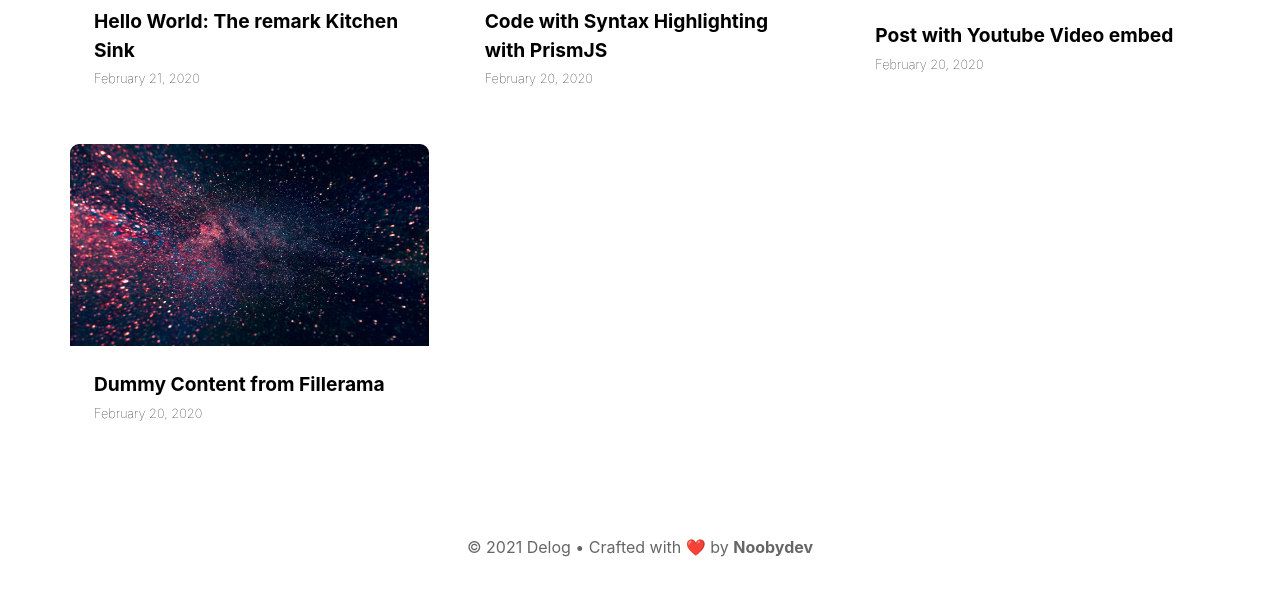
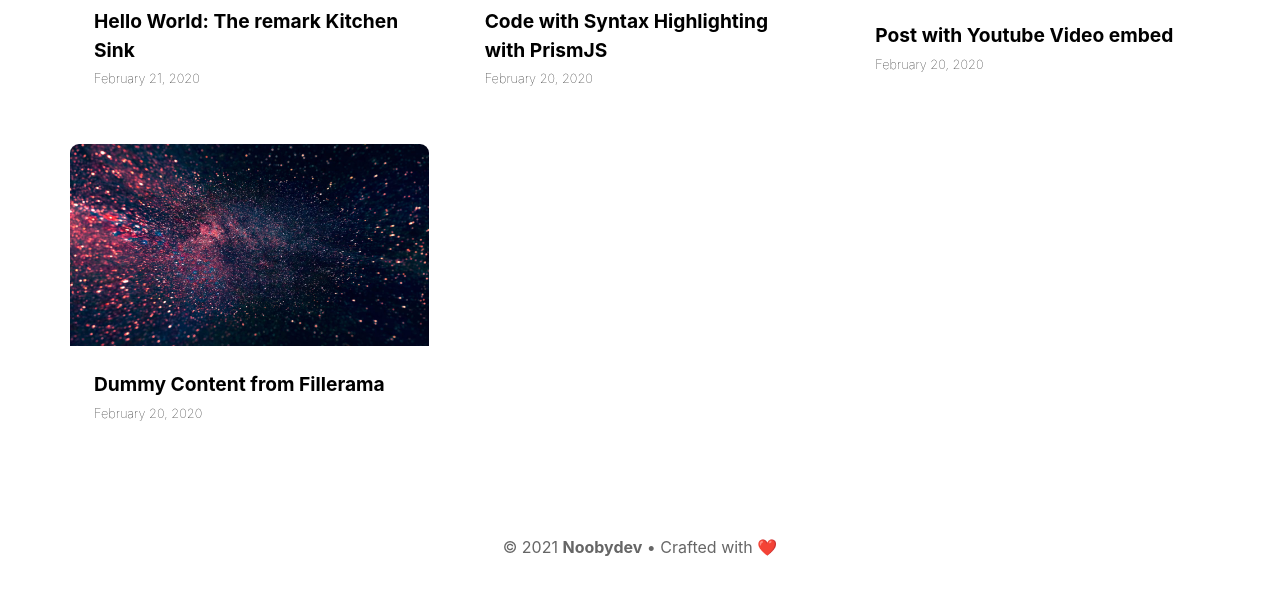
Before and after one commit to dekiakbar/noobydev, a Gatsby site: page / in a window 1280 px wide. Shown: the part 693-1288 px from the top of the page. Built offline with nearby package versions, Linux system fonts and the light colour scheme; Gatsby itself is replaced by a stand-in of ours.

```diff
--- a/src/components/layout.js
+++ b/src/components/layout.js
@@ -25,7 +25,7 @@ export default ({ children }) => {
       </header>
       {children}
       <footer className="site-footer">
-        <p>&copy; {new Date().getFullYear()} Delog &bull; Crafted with <span role="img" aria-label="love">❤️</span> by <Link to="/">{data.site.siteMetadata.title}</Link></p>
+        <p>&copy; {new Date().getFullYear()} <Link to="/">{data.site.siteMetadata.title}</Link> &bull; Crafted with <span role="img" aria-label="love">❤️</span></p>
       </footer>
     </div>
   )
```
